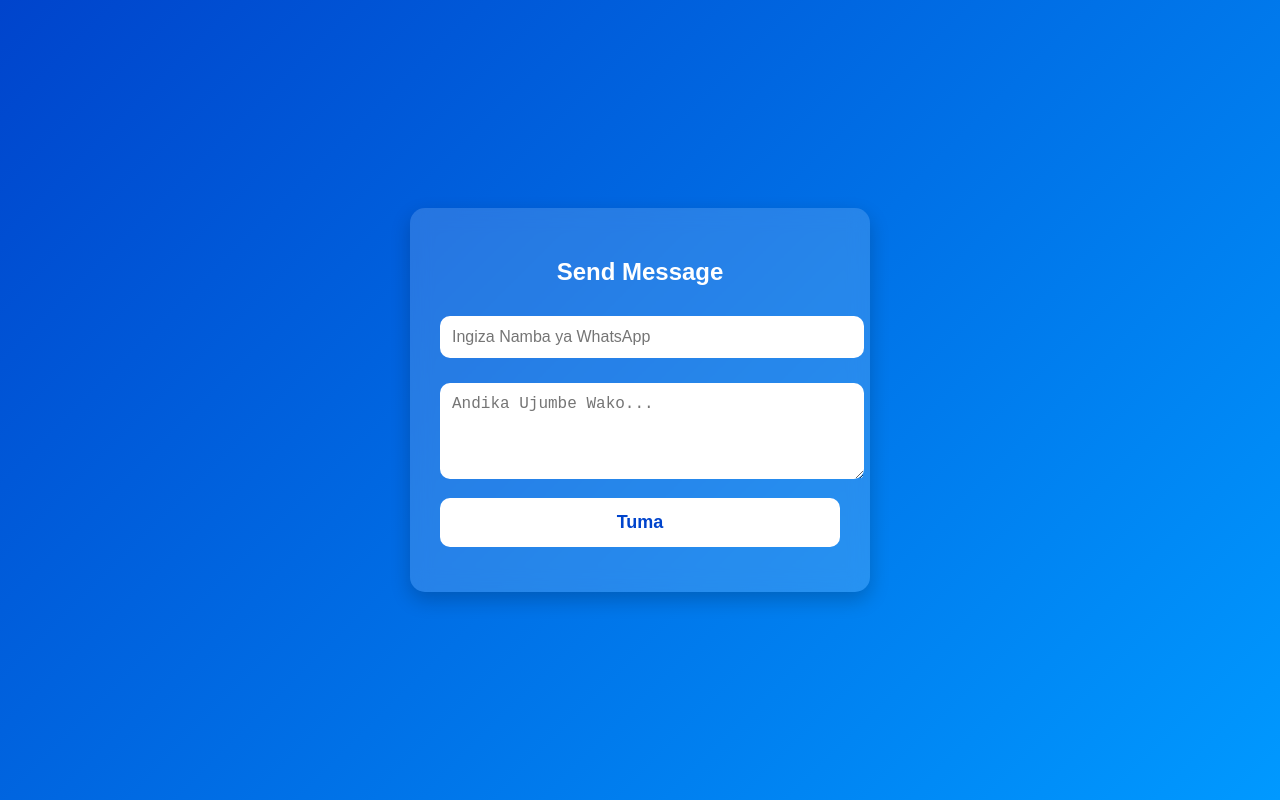
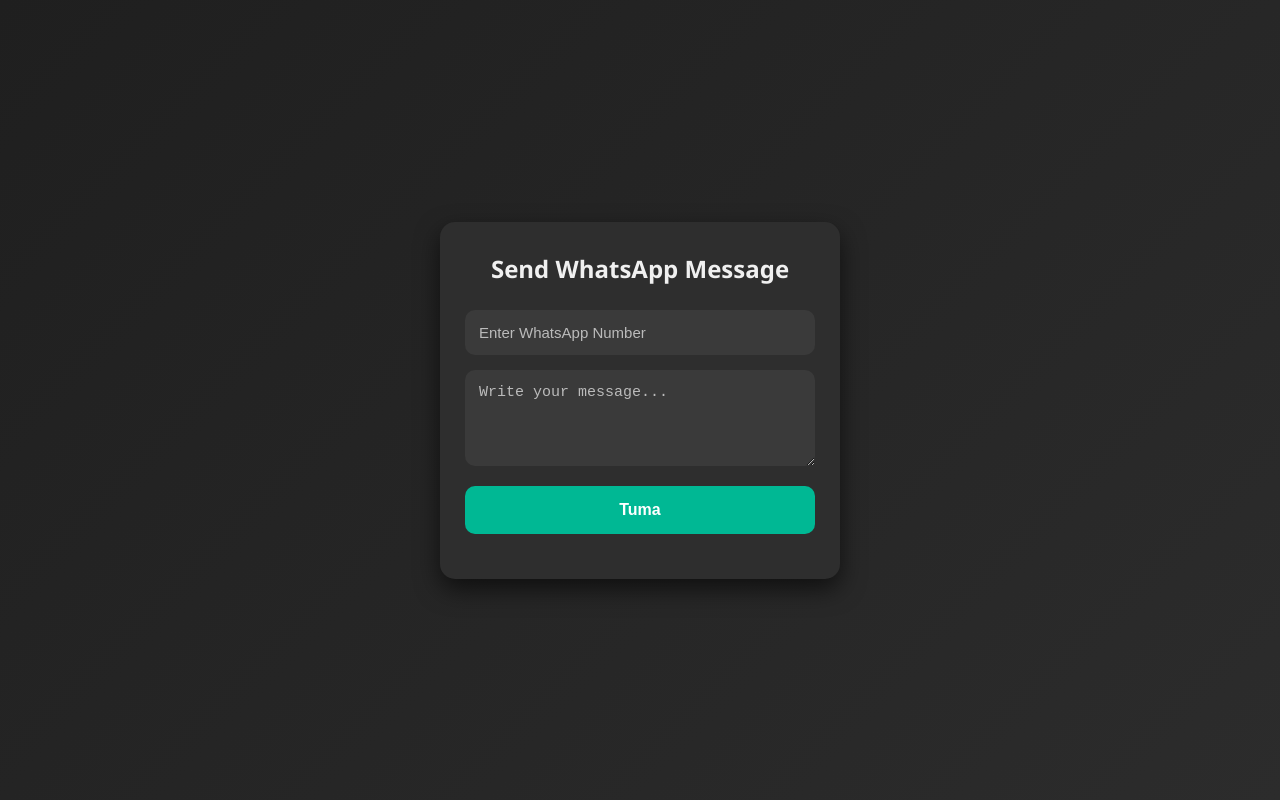
Before and after one commit to novaxmd/Bmb-OpeniAI, a plain HTML site: page index.html in a window 1280 px wide. Drawn offline with Linux system fonts and the light colour scheme.

Commit message:
Update index.html

```diff
--- a/index.html
+++ b/index.html
@@ -3,82 +3,95 @@
 <head>
   <meta charset="UTF-8" />
   <meta name="viewport" content="width=device-width, initial-scale=1.0" />
-  <title>Send Message</title>
+  <title>Send WhatsApp Message</title>
 
   <style>
+    /* Reset */
+    * { box-sizing: border-box; margin: 0; padding: 0; }
+
     body {
-      margin: 0;
-      padding: 0;
-      font-family: Arial, sans-serif;
-      background: linear-gradient(135deg, #0044cc, #0099ff);
+      font-family: 'Segoe UI', Tahoma, Geneva, Verdana, sans-serif;
       height: 100vh;
       display: flex;
       justify-content: center;
       align-items: center;
-      color: white;
+      background: linear-gradient(135deg, #1f1f1f, #2c2c2c);
+      color: #fff;
     }
 
     .container {
-      background: rgba(255, 255, 255, 0.15);
-      padding: 30px;
+      background: #2e2e2e;
+      padding: 30px 25px;
+      border-radius: 15px;
       width: 90%;
       max-width: 400px;
-      border-radius: 15px;
-      backdrop-filter: blur(10px);
-      box-shadow: 0 8px 20px rgba(0,0,0,0.2);
+      box-shadow: 0 10px 25px rgba(0,0,0,0.6);
+      backdrop-filter: blur(5px);
     }
 
     h2 {
       text-align: center;
-      margin-bottom: 20px;
-      font-weight: bold;
+      margin-bottom: 25px;
+      font-weight: 600;
+      font-size: 24px;
+      color: #f0f0f0;
     }
 
     input, textarea {
       width: 100%;
-      padding: 12px;
-      margin-top: 10px;
+      padding: 14px;
       margin-bottom: 15px;
+      border-radius: 10px;
       border: none;
-      border-radius: 10px;
-      font-size: 16px;
+      font-size: 15px;
+      background: #3a3a3a;
+      color: #fff;
+    }
+
+    input::placeholder, textarea::placeholder {
+      color: #bbb;
     }
 
     button {
       width: 100%;
-      padding: 14px;
-      background: #ffffff;
-      color: #0044cc;
+      padding: 15px;
+      background: #00b894;
+      color: #fff;
+      font-weight: bold;
+      font-size: 16px;
       border: none;
       border-radius: 10px;
-      font-size: 18px;
       cursor: pointer;
-      font-weight: bold;
       transition: 0.3s;
     }
 
     button:hover {
-      background: #e6e6e6;
+      background: #019f7a;
     }
 
     #status {
       margin-top: 15px;
       text-align: center;
-      font-size: 15px;
+      font-size: 14px;
       font-weight: bold;
+    }
+
+    @media (max-width: 480px) {
+      .container { padding: 25px 15px; }
+      h2 { font-size: 20px; }
+      input, textarea { font-size: 14px; padding: 12px; }
+      button { font-size: 15px; padding: 12px; }
     }
   </style>
 </head>
 
 <body>
   <div class="container">
-    <h2>Send Message</h2>
+    <h2>Send WhatsApp Message</h2>
 
     <form id="messageForm">
-      <input type="text" id="phone" placeholder="Ingiza Namba ya WhatsApp" required />
-
-      <textarea id="msg" rows="4" placeholder="Andika Ujumbe Wako..." required></textarea>
-
+      <input type="text" id="phone" placeholder="Enter WhatsApp Number" required />
+      <textarea id="msg" rows="4" placeholder="Write your message..." required></textarea>
       <button type="submit">Tuma</button>
     </form>
 
@@ -87,4 +100,4 @@
 
   <script type="module" src="app.js"></script>
 </body>
-  </html>
+</html>
```
